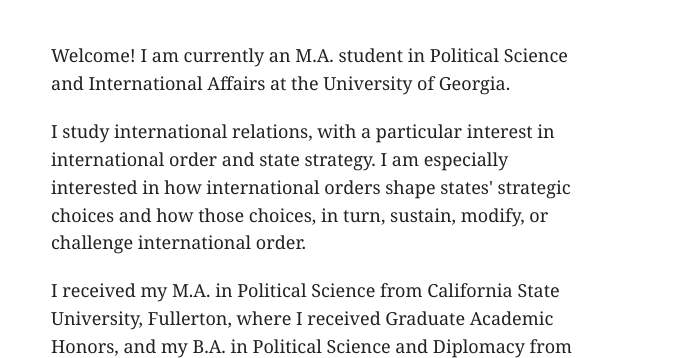
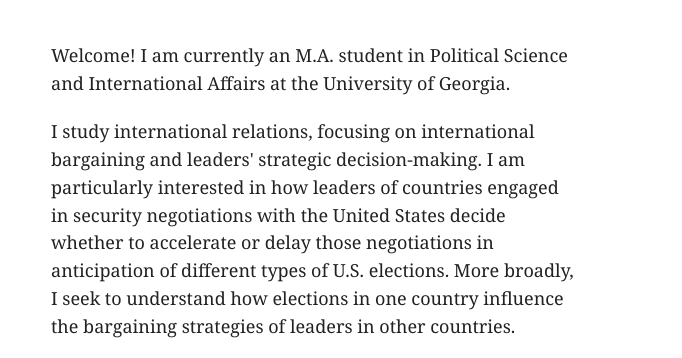
Before and after one commit to ji-hwan-lee/ji-hwan-lee.github.io, a plain HTML site: page index.html in a window 1280 px wide. Shown: the part 223-581 px from the top of the page, 489-1171 px from the left. Drawn offline with Linux system fonts and the light colour scheme.

Commit message:
Revise personal statement in index.html

```diff
--- a/index.html
+++ b/index.html
@@ -94,11 +94,7 @@
 
 
       <p>
-        I study international relations, with a particular interest
-        in international order and state strategy. I am especially
-        interested in how international orders shape states'
-        strategic choices and how those choices, in turn, sustain,
-        modify, or challenge international order.
+       I study international relations, focusing on international bargaining and leaders' strategic decision-making. I am particularly interested in how leaders of countries engaged in security negotiations with the United States decide whether to accelerate or delay those negotiations in anticipation of different types of U.S. elections. More broadly, I seek to understand how elections in one country influence the bargaining strategies of leaders in other countries.
       </p>
 
 
```
